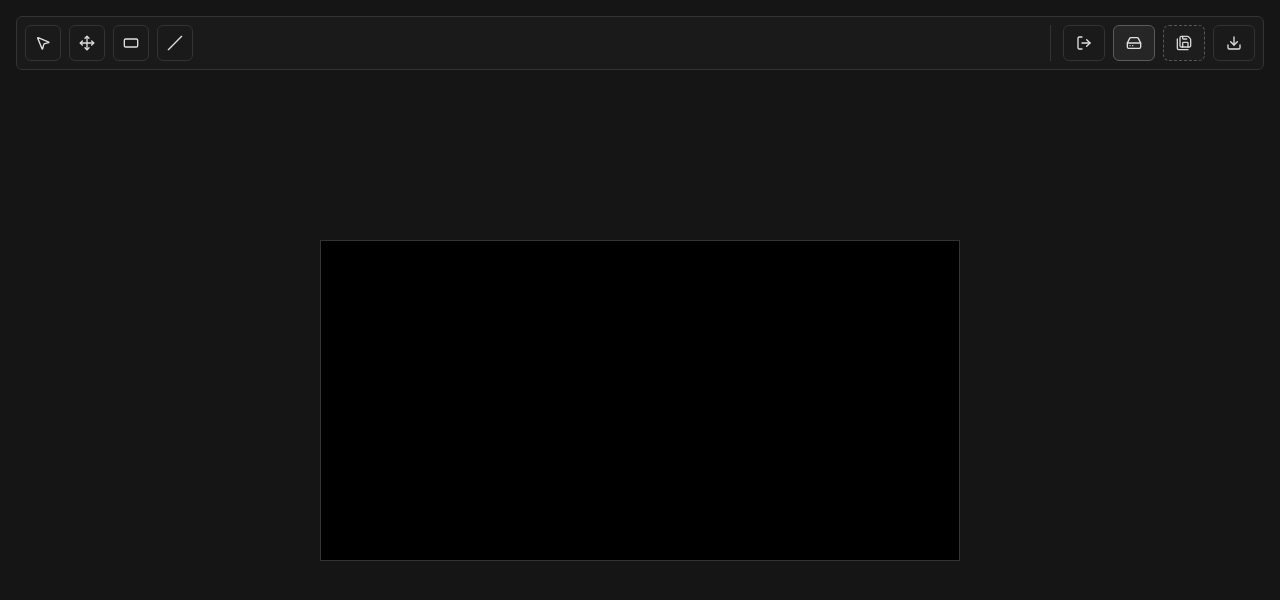
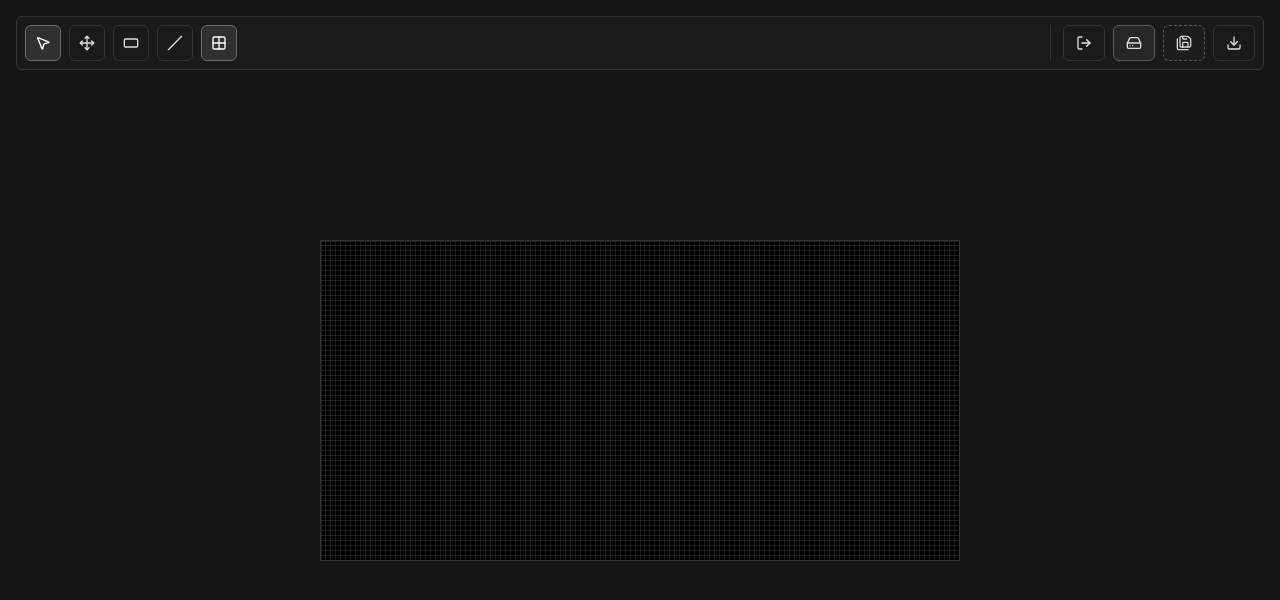
Before and after one commit to Helix128/microdisplay, a React (Vite) app: page / in a window 1280 px wide. Both pictures are taken after a click on the button "Crear proyecto". Shown: the top 600 px of the page. Built offline with nearby package versions, Linux system fonts and the light colour scheme.

Commit message:
added grid to editor

```diff
--- a/src/App.css
+++ b/src/App.css
@@ -474,6 +474,18 @@ input[type="checkbox"] {
   background: #2b2b2b;
 }
 
+.toolbar-group button.active {
+  border-color: #6b6b6b;
+  color: #ffffff;
+  background: #2f2f2f;
+}
+
+.toolbar-group button.active:hover,
+.toolbar-group button.active:focus-visible {
+  border-color: #8a8a8a;
+  background: #383838;
+}
+
 .toolbar-group button svg {
   width: 1rem;
   height: 1rem;
--- a/src/preview/ScreenPreview.css
+++ b/src/preview/ScreenPreview.css
@@ -8,3 +8,12 @@
   touch-action: none;
   user-select: none;
 }
+
+.screen-preview-grid {
+  stroke: rgba(255, 255, 255, 0.12);
+  opacity: 0.9;
+}
+
+.screen-preview-grid line {
+  vector-effect: non-scaling-stroke;
+}
--- a/src/preview/ScreenPreview.tsx
+++ b/src/preview/ScreenPreview.tsx
@@ -32,6 +32,7 @@ type ScreenPreviewProps = {
   selectedElementId: string | null;
   draftElement: DraftElement | null;
   dragPreviewElement?: DesignElement | null;
+  showPixelGrid?: boolean;
   onPointerDown?: (point: Point) => void;
   onPointerMove?: (point: Point) => void;
   onPointerUp?: (point: Point) => void;
@@ -44,6 +45,7 @@ export const ScreenPreview = memo(function ScreenPreview({
   selectedElementId,
   draftElement,
   dragPreviewElement,
+  showPixelGrid = false,
   onPointerDown,
   onPointerMove,
   onPointerUp,
@@ -67,6 +69,23 @@ export const ScreenPreview = memo(function ScreenPreview({
     [device.height, device.width],
   );
 
+  const pixelGrid = useMemo(() => {
+    if (!showPixelGrid) {
+      return null;
+    }
+
+    return (
+      <g className="screen-preview-grid" pointerEvents="none">
+        {Array.from({ length: device.width + 1 }, (_, x) => (
+          <line key={`grid-v-${x}`} x1={x} y1={0} x2={x} y2={device.height} />
+        ))}
+        {Array.from({ length: device.height + 1 }, (_, y) => (
+          <line key={`grid-h-${y}`} x1={0} y1={y} x2={device.width} y2={y} />
+        ))}
+      </g>
+    );
+  }, [device.height, device.width, showPixelGrid]);
+
   return (
     <svg
       className="screen-preview"
@@ -86,6 +105,7 @@ export const ScreenPreview = memo(function ScreenPreview({
       onPointerUp={onPointerUp === undefined ? undefined : (event) => onPointerUp(getPoint(event))}
     >
       <rect width={device.width} height={device.height} fill="black" />
+      {pixelGrid}
       {screen.elements.map((element) => {
         const renderElement = dragPreviewElement?.id === element.id ? dragPreviewElement : element;
         const selected = renderElement.id === selectedElementId;
--- a/src/screens/EditorScreen.tsx
+++ b/src/screens/EditorScreen.tsx
@@ -7,6 +7,7 @@ import {
   Move,
   Slash,
   RectangleHorizontal,
+  Grid2x2,
 } from "lucide-react";
 import {
   type PointerEvent,
@@ -69,6 +70,7 @@ export function EditorScreen({ project, onExit, onProjectChange }: EditorScreenP
   const [panOrigin, setPanOrigin] = useState<Point | null>(null);
   const [showExportPanel, setShowExportPanel] = useState(false);
   const [copyStatus, setCopyStatus] = useState<CopyStatus>("idle");
+  const [showPixelGrid, setShowPixelGrid] = useState(true);
   const [dragPreviewElement, setDragPreviewElement] = useState<DesignElement | null>(null);
   const artboardRef = useRef<HTMLDivElement>(null);
   const dragOriginalElementRef = useRef<DesignElement | null>(null);
@@ -439,6 +441,16 @@ export function EditorScreen({ project, onExit, onProjectChange }: EditorScreenP
           >
             <Slash />
           </button>
+          <button
+            className={showPixelGrid ? "active" : ""}
+            type="button"
+            aria-label="Grilla de pixeles"
+            aria-pressed={showPixelGrid}
+            data-tooltip="Grilla"
+            onClick={() => setShowPixelGrid((value) => !value)}
+          >
+            <Grid2x2 />
+          </button>
         </div>
         <div className="toolbar-group toolbar-group-system">
           <button type="button" aria-label="Salir" data-tooltip="Salir" onClick={onExit}>
@@ -497,6 +509,7 @@ export function EditorScreen({ project, onExit, onProjectChange }: EditorScreenP
             selectedElementId={selectedElementId}
             draftElement={draftElement}
             dragPreviewElement={dragPreviewElement}
+            showPixelGrid={showPixelGrid}
             onPointerDown={handlePreviewPointerDown}
             onPointerMove={handlePreviewPointerMove}
             onPointerUp={handlePreviewPointerUp}
```
